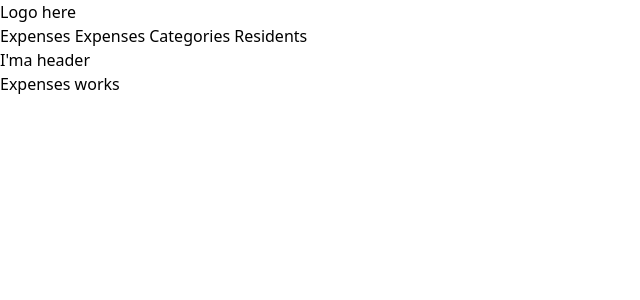
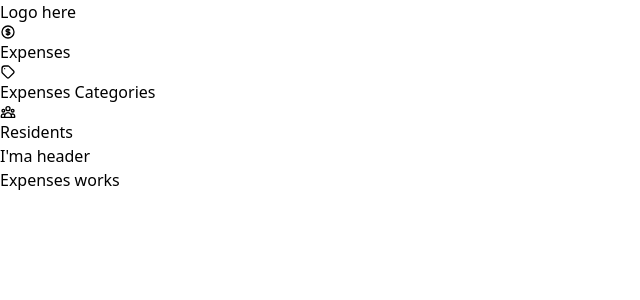
Before and after one commit to luis-souza-dev/fintracker-fe, a React (Vite) app: page /expenses in a window 1280 px wide. Shown: the top 300 px of the page, without its empty margins (0-640 px from the left). Built offline with nearby package versions, Linux system fonts and the light colour scheme.

Commit message:
implementing icons on sidebar

```diff
--- a/src/layout/sidebar/index.tsx
+++ b/src/layout/sidebar/index.tsx
@@ -1,3 +1,4 @@
+import { HiOutlineCurrencyDollar, HiOutlineTag, HiOutlineUserGroup } from "react-icons/hi";
 import MenuItem from "../../components/menu-item";
 
 function Sidebar() {
@@ -7,9 +8,9 @@ function Sidebar() {
             <div className="w-full h-1/6">
                 Logo here
             </div>
-            <MenuItem path="/expenses" isActive={false}> Expenses </MenuItem>
-            <MenuItem path="/expenses-categories" isActive={false}> Expenses Categories </MenuItem>
-            <MenuItem path="/residents" isActive={false}> Residents </MenuItem>
+            <MenuItem path="/expenses" isActive={false}>  <HiOutlineCurrencyDollar /> Expenses </MenuItem>
+            <MenuItem path="/expenses-categories" isActive={false}> <HiOutlineTag /> Expenses Categories </MenuItem>
+            <MenuItem path="/residents" isActive={false}> <HiOutlineUserGroup/> Residents </MenuItem>
         </aside>
     )
 }
```
